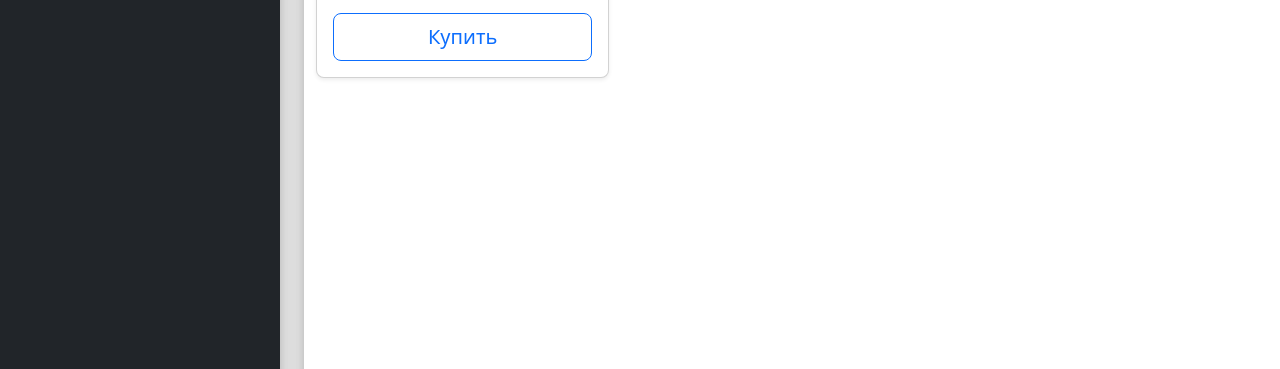
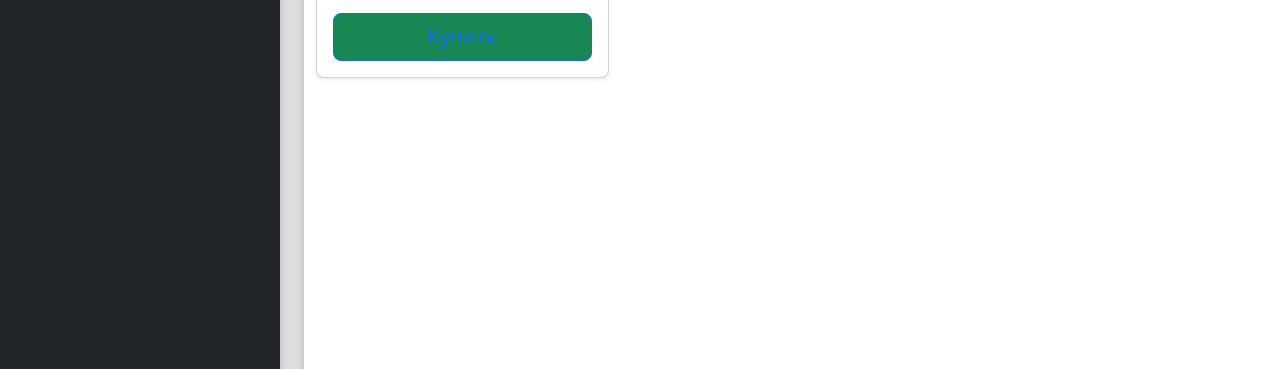
Before and after one commit to ChurilovEvgeny/DZ_19_1, a plain HTML site: page index.html in a window 1280 px wide. Shown: the part 361-730 px from the top of the page. Drawn offline with nearby package versions, Linux system fonts and the light colour scheme.

Commit message:
Кнопка "Купить" сделана полностью зеленой

```diff
--- a/index.html
+++ b/index.html
@@ -281,7 +281,7 @@
                                 Email support,
                                 Help center access
                             </p>
-                            <button type="button" class="w-100 btn btn-lg btn-outline-primary">Купить</button>
+                            <button type="button" class="w-100 btn btn-lg btn-outline-primary btn-success">Купить</button>
                         </div>
                     </div>
                 </div>
```
